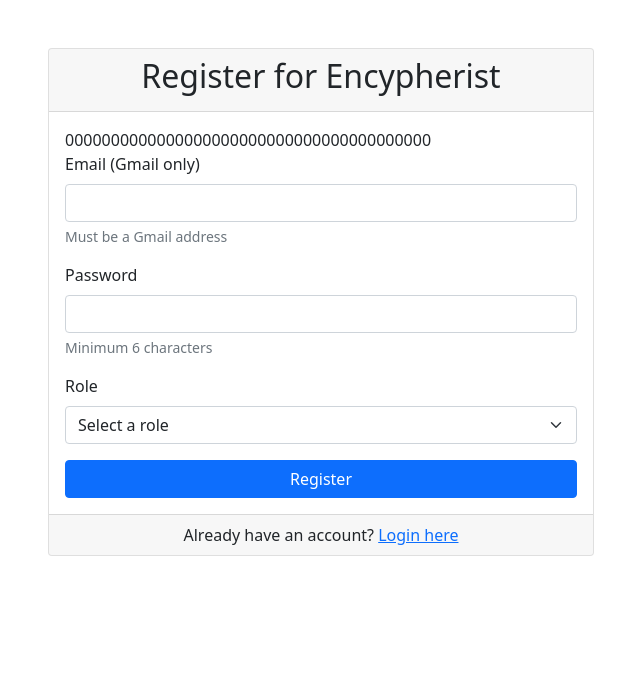
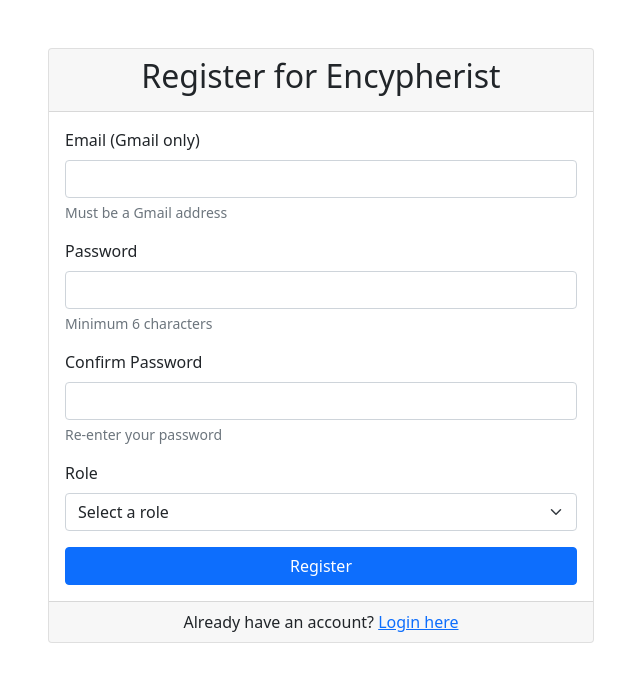
Before and after one commit to Apex-ace/Encypherist, a Flask app: page /register in a window 1280 px wide. Shown: the top 682 px of the page, without its empty margins (319-959 px from the left). Run offline with Flask 3, Linux system fonts and the light colour scheme; parts of the project's set-up code (start-up, migrations or seed data) failed here and were passed over; some libraries are stand-ins or nearby versions.

Commit message:
Complete initial setup and fixes - Add event details functionality - Fix registration template styling - Update app configuration - Add database models - Configure Gunicorn - Fix routing issues

```diff
--- a/templates/register.html
+++ b/templates/register.html
@@ -5,11 +5,11 @@
     <meta name="viewport" content="width=device-width, initial-scale=1.0">
     <title>Register - Encypherist</title>
     <link href="https://cdn.jsdelivr.net/npm/bootstrap@5.1.3/dist/css/bootstrap.min.css" rel="stylesheet">
-    {% set bg_color = config.THEME.background_color %}
-    {% set text_color = config.THEME.text_color %}
-    {% set primary_color = config.THEME.primary_color %}
-    {% set secondary_color = config.THEME.secondary_color %}
-    {% set accent_color = config.THEME.accent_color %}
+    {% set bg_color = config.THEME.background_color if config.THEME else "#000000" %}
+    {% set text_color = config.THEME.text_color if config.THEME else "#FFFFFF" %}
+    {% set primary_color = config.THEME.primary_color if config.THEME else "#00FF00" %}
+    {% set secondary_color = config.THEME.secondary_color if config.THEME else "#000000" %}
+    {% set accent_color = config.THEME.accent_color if config.THEME else "#1a1a1a" %}
     <style>
         body {
             background-color: "{{ bg_color|safe }}";
@@ -27,16 +27,19 @@
             background-color: "{{ secondary_color|safe }}";
             border-color: "{{ primary_color|safe }}";
         }
-        .form-control {
+        .form-control, .form-select {
             background-color: "{{ bg_color|safe }}";
             color: "{{ text_color|safe }}";
             border: 1px solid "{{ primary_color|safe }}";
         }
-        .form-control:focus {
+        .form-control:focus, .form-select:focus {
             background-color: "{{ bg_color|safe }}";
             color: "{{ text_color|safe }}";
             border-color: "{{ primary_color|safe }}";
             box-shadow: 0 0 0 0.25rem rgba(0, 255, 0, 0.25);
+        }
+        .alert {
+            border-color: "{{ primary_color|safe }}";
         }
     </style>
 </head>
@@ -46,7 +49,7 @@
             <div class="col-md-6">
                 <div class="card">
                     <div class="card-header text-center">
-                        <h2>Register for {{ config.THEME.brand_name }}</h2>
+                        <h2>Register for {{ config.THEME.brand_name|default('Encypherist') }}</h2>
                     </div>
                     <div class="card-body">
                         {% with messages = get_flashed_messages() %}
@@ -57,8 +60,8 @@
                             {% endif %}
                         {% endwith %}
 
-                        <form method="POST" action="{{ url_for('register') }}">
-                            {{ csrf_token() }}
+                        <form method="POST" action="{{ url_for('register') }}" novalidate>
+                            <input type="hidden" name="csrf_token" value="{{ csrf_token() }}">
                             <div class="mb-3">
                                 <label for="username" class="form-label">Email (Gmail only)</label>
                                 <input type="email" class="form-control" id="username" name="username"
@@ -75,6 +78,13 @@
                             </div>
 
                             <div class="mb-3">
+                                <label for="confirm_password" class="form-label">Confirm Password</label>
+                                <input type="password" class="form-control" id="confirm_password" name="confirm_password"
+                                       required minlength="6">
+                                <div class="form-text text-muted">Re-enter your password</div>
+                            </div>
+
+                            <div class="mb-3">
                                 <label for="role" class="form-label">Role</label>
                                 <select class="form-select" id="role" name="role" required>
                                     <option value="">Select a role</option>
@@ -84,12 +94,15 @@
                             </div>
 
                             <div class="d-grid gap-2">
-                                <button type="submit" class="btn btn-primary">Register</button>
+                                <button type="submit" class="btn btn-primary" id="submitBtn">
+                                    Register
+                                    <span class="spinner-border spinner-border-sm d-none" role="status" aria-hidden="true"></span>
+                                </button>
                             </div>
                         </form>
                     </div>
                     <div class="card-footer text-center">
-                        <p class="mb-0">Already have an account? <a href="{{ url_for('login') }}">Login here</a></p>
+                        <p class="mb-0">Already have an account? <a href="{{ url_for('login') }}" class="text-primary">Login here</a></p>
                     </div>
                 </div>
             </div>
@@ -117,6 +130,25 @@
                 e.target.setCustomValidity('');
             }
         });
+
+        // Password confirmation validation
+        document.getElementById('confirm_password').addEventListener('input', function(e) {
+            const password = document.getElementById('password').value;
+            const confirmPassword = e.target.value;
+            if (password !== confirmPassword) {
+                e.target.setCustomValidity('Passwords do not match');
+            } else {
+                e.target.setCustomValidity('');
+            }
+        });
+
+        // Form submission handling
+        document.querySelector('form').addEventListener('submit', function(e) {
+            const submitBtn = document.getElementById('submitBtn');
+            const spinner = submitBtn.querySelector('.spinner-border');
+            submitBtn.disabled = true;
+            spinner.classList.remove('d-none');
+        });
     </script>
 </body>
 </html>
```
